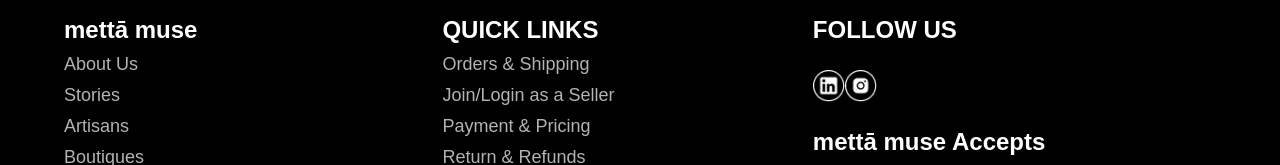
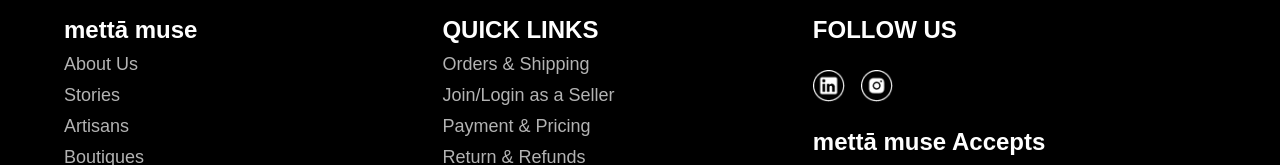
Before and after one commit to TulsiKeswani/Appscrip-task-TulsiKeswani, a Next.js app in the folder frontend/: page / in a window 1280 px wide. Shown: the part 1004-1169 px from the top of the page. Built offline with nearby package versions, Linux system fonts and the light colour scheme; no server answers; a web font is replaced by a local one.

Commit message:
Corrected Insta and gpay Images

```diff
--- a/frontend/src/app/components/Footer/Links/Links.js
+++ b/frontend/src/app/components/Footer/Links/Links.js
@@ -99,7 +99,7 @@ export default function Links() {
           <>
             <div className={styles.followLinks}>
               <img src="/a.png" alt="Linkedin Logo" />
-              <img src="/insta.png" alt="Insta Logo" />
+              <img src="/Insta.png" alt="Insta Logo" />
             </div>
 
             <hr />
@@ -109,7 +109,7 @@ export default function Links() {
             </h2>
 
             <div className={styles.followLinks2}>
-              <img src="/gpay.png" alt="GPay" />
+              <img src="/Gpay.png" alt="GPay" />
               <img src="/opus.png" alt="Opus" />
               <img src="/pay.png" alt="PhonePay" />
               <img src="/amex.png" alt="Amex" />
--- a/frontend/src/app/components/Footer/Links/Links.module.css
+++ b/frontend/src/app/components/Footer/Links/Links.module.css
@@ -25,6 +25,7 @@
     display: flex;
     flex-direction: row;
     margin-top: 1rem;
+    gap: 1rem;
 }
 .section3{
     display: flex;
```
